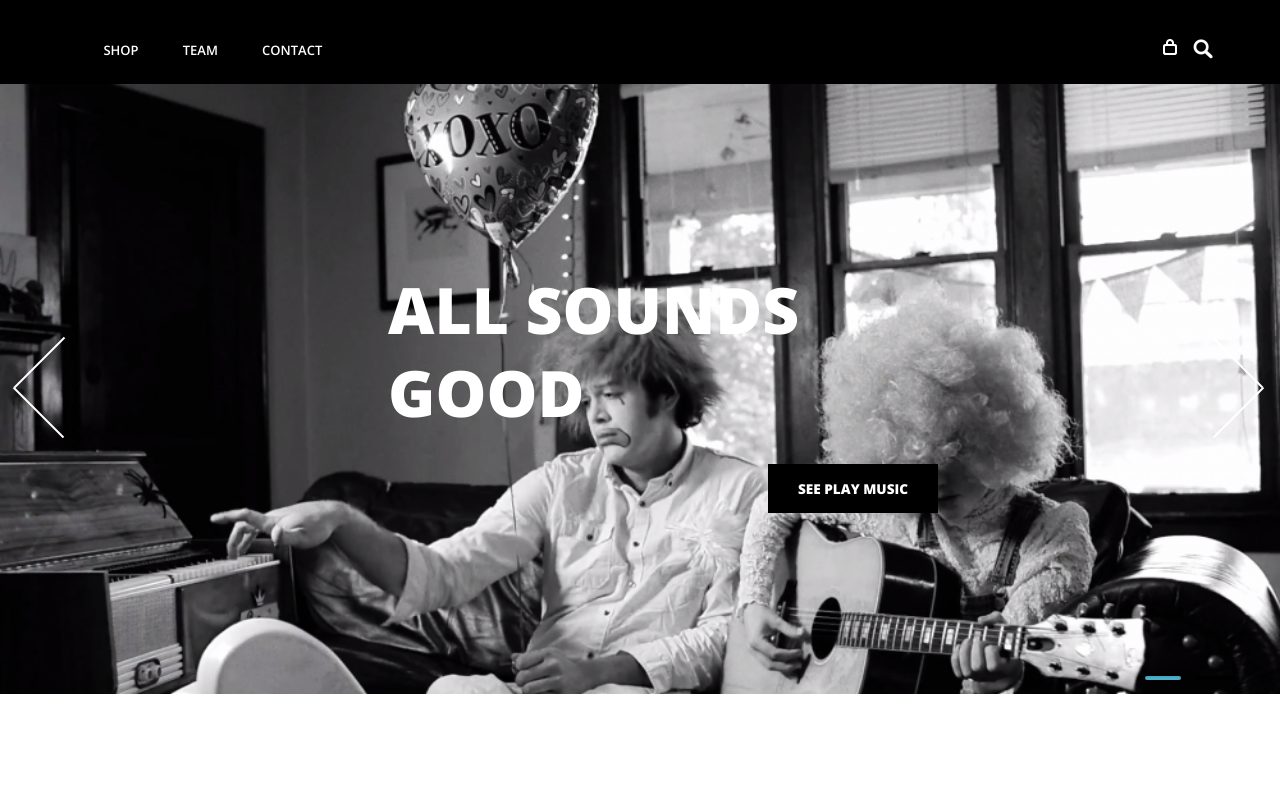
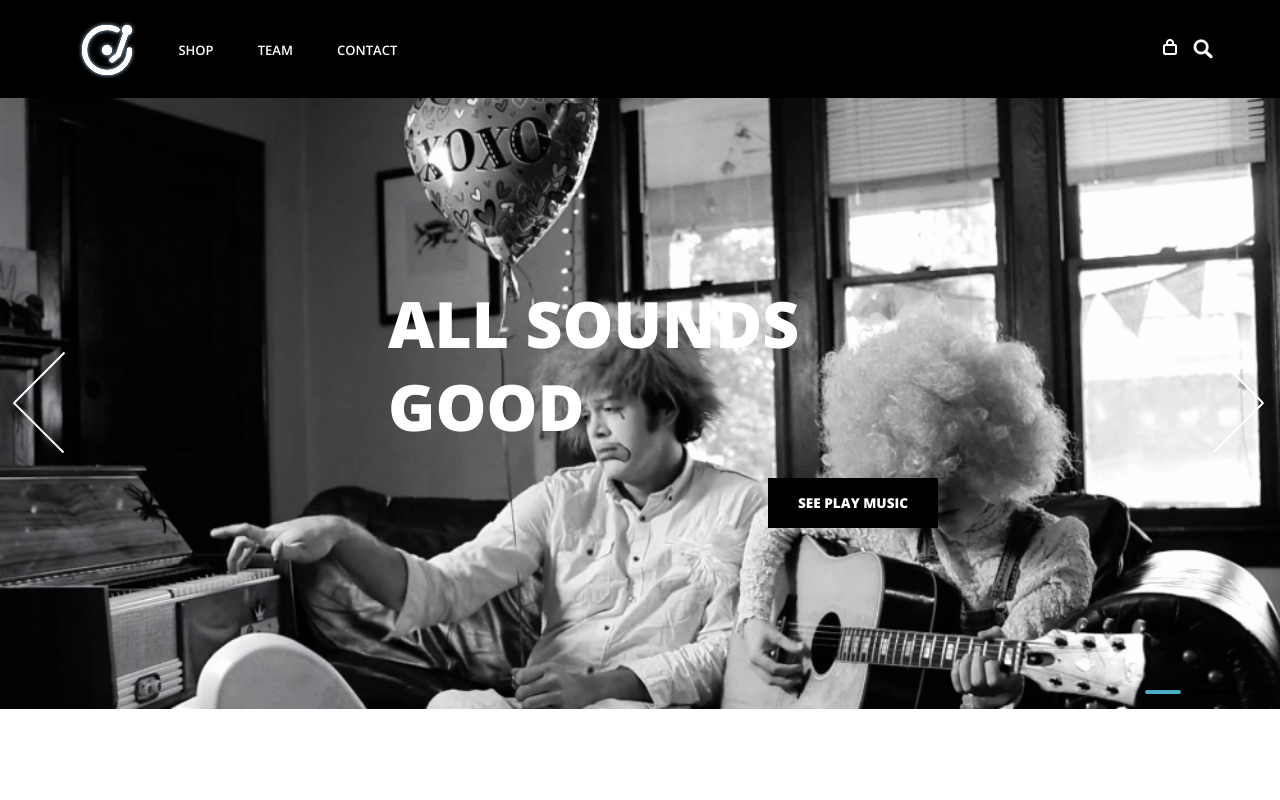
Before and after one commit to MisaelCartes/Proyecto-Music-pro, a plain HTML site: page MusicPro/index.html in a window 1280 px wide. Shown: the top 800 px of the page. Drawn offline with nearby package versions, Linux system fonts and the light colour scheme.

Commit message:
cambios logo por nombre de carpeta

```diff
--- a/MusicPro/index.html
+++ b/MusicPro/index.html
@@ -9,7 +9,7 @@ License URL: http://creativecommons.org/licenses/by/3.0/
 <html>
 <head>
 <title>MusicPro</title>
-<link rel="shortcut icon" href="../snowboarding/images/iconmusicpro.png">
+<link rel="shortcut icon" href="../MusicPro/images/iconmusicpro.png">
 <link href="css/bootstrap.css" rel='stylesheet' type='text/css' />
 <link href="css/style.css" rel='stylesheet' type='text/css' />
 <meta name="viewport" content="width=device-width, initial-scale=1, maximum-scale=1">
@@ -62,7 +62,7 @@ License URL: http://creativecommons.org/licenses/by/3.0/
 			  <div class="col-md-12">
 				 <div class="header-left">
 					 <div class="logo">
-						<a href="index.html"><img src="../snowboarding/images/logomusicpro.png" alt=""/></a>
+						<a href="index.html"><img src="../MusicPro/images/logomusicpro.png" alt=""/></a>
 					 </div>
 					 <div class="menu">
 						  <a class="toggleMenu" href="#"><img src="images/nav.png" alt="" /></a>
```
Also changed, not shown: MusicPro/checkout.html (+1 -1 lines), MusicPro/contact.html (+1 -1 lines), MusicPro/login.html (+1 -1 lines), MusicPro/register.html (+1 -1 lines), MusicPro/shop.html (+1 -1 lines), MusicPro/single.html (+1 -1 lines), MusicPro/team.html (+1 -1 lines).
